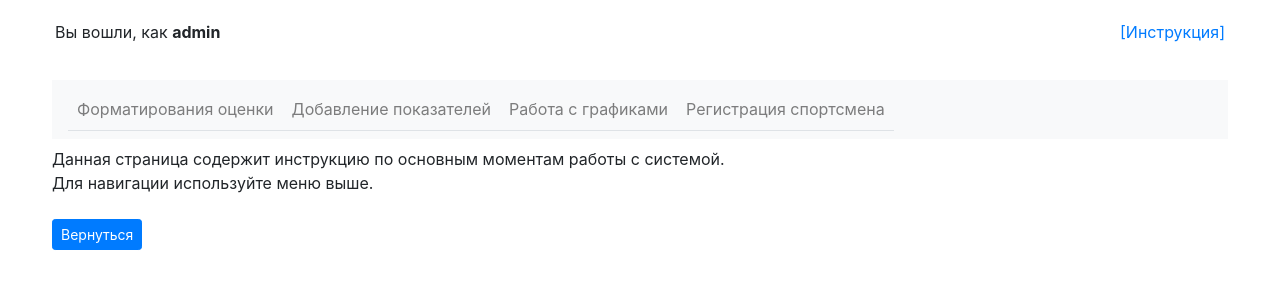
After one commit to npetrov23/web-python-application, a Django app: page /indicators/instruction/ in a window 1280 px wide. The commit adds this page. Shown: the top 300 px of the page. Run offline with Django 3.2, Linux system fonts and the light colour scheme; a user stored in the database is signed in; some libraries are stand-ins or nearby versions.

Commit message:
Добавление инструкции

```diff
--- a/indicators/forms.py
+++ b/indicators/forms.py
@@ -142,6 +142,7 @@ class PsyIndicatorForm(forms.ModelForm):
         }
 
 
+
 class ChartForm(forms.ModelForm):
     end_date = forms.DateField(widget = forms.SelectDateWidget, label='Конечная дата', initial=date.today)
 
--- a/indicators/urls.py
+++ b/indicators/urls.py
@@ -21,4 +21,6 @@ urlpatterns = [
 
     url('register/', views.register, name='register'),
     url('new_sportsmen/', views.register_sportsmen, name='register_sportsmen'),
+
+    url(r'^instruction/$', views.instruction, name='instruction'),
 ]
--- a/indicators/views.py
+++ b/indicators/views.py
@@ -741,3 +741,7 @@ def psy_charts(request):
         else:
             form_date = SportsmenChartForm(post_request_chart)
     return render(request, 'charts/psy_charts.html', {'formdate': form_date})
+
+@login_required
+def instruction(request):
+    return render(request, 'instruction.html')
--- a/templates/base.html
+++ b/templates/base.html
@@ -6,14 +6,34 @@
     <link rel="stylesheet" href="https://use.fontawesome.com/releases/v5.8.2/css/all.css">
      <script src="https://ajax.googleapis.com/ajax/libs/jquery/3.3.1/jquery.min.js"></script>
       <script src="https://maxcdn.bootstrapcdn.com/bootstrap/3.3.7/js/bootstrap.min.js"></script>
+      <style>
+       img {
+        border: 3px solid #00a8e1;
+           display: block;
+    margin-left: auto;
+    margin-right: auto;
+       }
+   .leftstr, .rightstr {
+    padding-left: 55px;
+    padding-right: 55px;
+    padding-top: 20px;
+    float: left; /* Обтекание справа */
+    width: 50%; /* Ширина текстового блока */
+   }
+   .rightstr {
+    text-align: right; /* Выравнивание по правому краю */
+   }
+    </style>
     <meta charset="UTF-8">
     <title>Title</title>
 </head>
 <body>
+      <p class="leftstr">Вы вошли, как <b>{{ user.username }}</b></p>
+      <p class="rightstr"><a href="{% url 'instruction' %}">[Инструкция]</a></p>
+      <div style="clear: left"></div>
 
     <div class="mx-5 p-1">
 
-        <p>Вы вошли, как <b>{{ user.username }}</b></p>
 
     {% block forms %}
 
--- /dev/null
+++ b/templates/instruction.html
@@ -0,0 +1,89 @@
+{% extends 'base.html' %}
+
+{% block forms %}
+{% endblock %}
+
+{% block menu %}
+        <p></p>
+        <nav class="navbar navbar-expand-lg navbar-light bg-light">
+          <div class="collapse navbar-collapse" id="navbarNavAltMarkup">
+            <div class="navbar-nav">
+                    <ul class="nav nav-tabs">
+                      <li class="nav-ink">
+                        <a data-toggle="tab" class="nav-link" href="#description">Форматирования оценки</a>
+                      </li>
+                      <li class="nav-item">
+                        <a data-toggle="tab" class="nav-link" href="#characteristics">Добавление показателей</a>
+                      </li>
+                        <li class="nav-item">
+                            <a data-toggle="tab" class="nav-link" href="#charts">Работа с графиками</a>
+                        </li>
+                        <li class="nav-item">
+                            <a data-toggle="tab" class="nav-link" href="#reg">Регистрация спортсмена</a>
+                        </li>
+                    </ul>
+            </div>
+          </div>
+        </nav>
+    </div>
+{% endblock %}
+
+{% block table_content %}
+    <div class="mx-5 p-1">
+        <div class="tab-content">
+          <div class="tab-pane" id="description">
+            <p>Для того, чтобы оценка формировалась автоматически необходимо настроить форматирование оценок.<br>
+                  1. Выберите нужный <b>статистический показатель</b> из выпадающего списка<br><br>
+                <img src="http://joxi.ru/VrwaYxQfj93Zz2.jpg"><br><br>
+                  2. Выберите <b>категорию</b> из выпадающего списка<br><br>
+                <img src="http://joxi.ru/82Q3eX7CVnWlJr.jpg"><br><br>
+                  3. Настройте <b>верхнюю</b> и <b>нижнюю</b> границы для пяти видов оценок<br>
+                  Верхняя и нижняя граница образуют диапазон чисел от X до Y, где Х - <b>верхняя граница</b>, Y - <b>нижняя граница</b>  (включительно)<br><br>
+                <img src="http://joxi.ru/5mdpz9WtawLNWm.jpg">
+
+              <br><br>Обратите внимание:<br>
+              1. <b>Форматирование для оценки не определено</b> означает, что форматирование не было настроено. Для этого
+              заполните поля ниже<br>
+              2. <b>Выход за указанный диапазон</b> означает, что значение статистического показателя вышло за пределы
+              указанных границ. Для изменения границ обратитесь к администратору</br>
+          </div>
+          <div class="tab-pane" id="characteristics">
+              Для того чтобы занести в систему показатели спортсмена необходимо нажать на кнопку <b>"Добавить показатели"</b> <br><br>
+              <img src="http://joxi.ru/a2XyWNeul8o1pA.jpg"><br><br>
+              В открывшемся окне выберите нужного Вам спортсмена<br><br>
+              <img src="http://joxi.ru/krDeqQ9ugaoMDm.jpg"><br><br>
+              Затем выберите дату норматива <b>(1, 2)</b> и заполните поля показателями спортсмена <b>(3)</b>. Нажмите на кнопку "Сохранить изменения" <b>(4)</b><br><br>
+              <img src="http://joxi.ru/ZrJWeKqIbLo1Zm.jpg"><br><br>
+              Чтобы просмотреть введеные данные выберите из выпадающего меню нужного Вам спортсмена <b>(1)</b>, дату норматива <b>(2)</b> и категорию <b>(3)</b><br>
+              Нажмите на кнопку <b>"Вывести"</b>, после чего в колонке "Результат" <b>(4)</b> отобразятся заполненные Вами данные<br><br>
+              <img src="http://joxi.ru/xAelYoeUbwnYj2.jpg"><br><br>
+          </div>
+          <div class="tab-pane" id="charts">
+            Чтобы посмотреть динамику результатов спортсмена Вы можете построить графики. Для этого нажмите на кнопку <b>"Построить графики"</b><br><br>
+              <img src="http://joxi.ru/zANZe35t8Ro6WA.jpg"><br><br>
+             На открывшейся странице выберите нужный тип подготовленности <b>(1)</b>, укажите спортсмена <b>(2)</b> и диапазон времени, за который Вы хотите<br>
+              посмотреть результаты <b>(3)</b>. Чтобы вывести графики нажмите на кнопку "Визуализировать" <b>(4)</b>.<br><br>
+              <img src="http://joxi.ru/YmEey5kuBQoMJm.jpg"><br><br>
+              Вы можете распечатать отдельный график или сохранить его в виде изображения. Для этого нажмите на кнопку гамбургера и во всплывающем меню выберите<br>
+              подходящий для Вас вариант<br><br>
+              <img src="http://joxi.ru/bmoQYKOu7Z5yXA.jpg"><br><br>
+          </div>
+            <div class="tab-pane" id="reg">
+                Спортсмены не могут регистрироваться в системе самостоятельно. Зарегистрировать их должен тренер. Для этого нажмите на кнопку <b>"Добавить спортсмена"</b><br><br>
+                <img src="http://joxi.ru/eAOaeO4f63o65m.jpg"><br><br>
+                В открывшемся окне введите английскими буквами логин спортсмена <b>(1)</b>. Он будет использоваться для входа в систему. Укажите имя и фаилию спортсмена <b>(2)</b><br>
+                Введите адрес электронной почты <b>(3)</b>. Он необходим для восстановления пароля. Заполните поля с паролем <b>(4)</b>, введите капчу <b>(5)</b> и нажмите на кнопку<br>
+                "Добавить спортсмена" <b>(6)</b>. После этого в системе будет создана учетная запись спортсмена. Сообщите ему данные для входа<br><br>
+                <img src="http://joxi.ru/Vm6eaYbuRo5KZr.jpg"><br><br>
+            </div>
+            <div class="tab-pane active">
+                Данная страница содержит инструкцию по основным моментам работы с системой.<br>
+                Для навигации используйте меню выше.
+                <br><br>
+            </div>
+        </div>
+        <form action="{% url 'index' %}">
+            <button type="submit" class="btn btn-primary btn-sm">Вернуться</button><br>
+        </form>
+    </div>
+{% endblock %}
```
Also changed, not shown: indicators/models.py (+5 -5 lines), templates/charts/chart_base.html (+21 -1 lines), templates/charts/charts.html (+14 -1 lines), templates/grade_formatting.html (+1 -12 lines), db.sqlite3, templates/img/grade_1.jpg (added), templates/img/grade_2.jpg (added), templates/img/grade_3.jpg (added).
